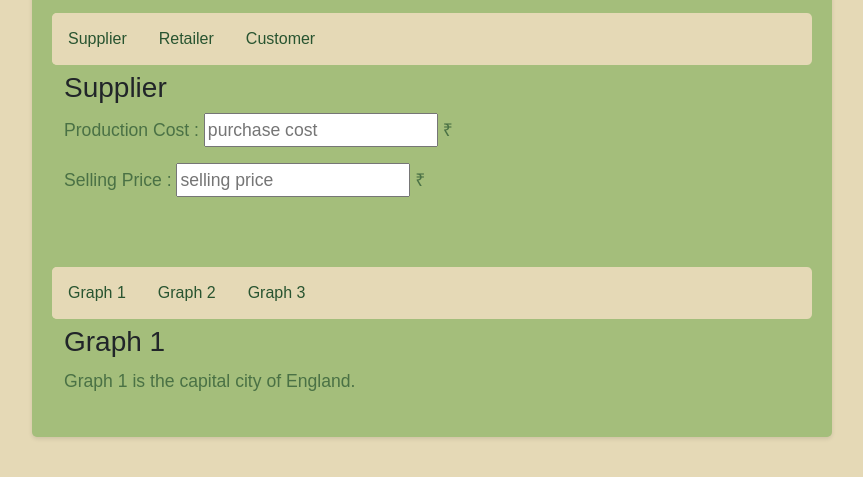
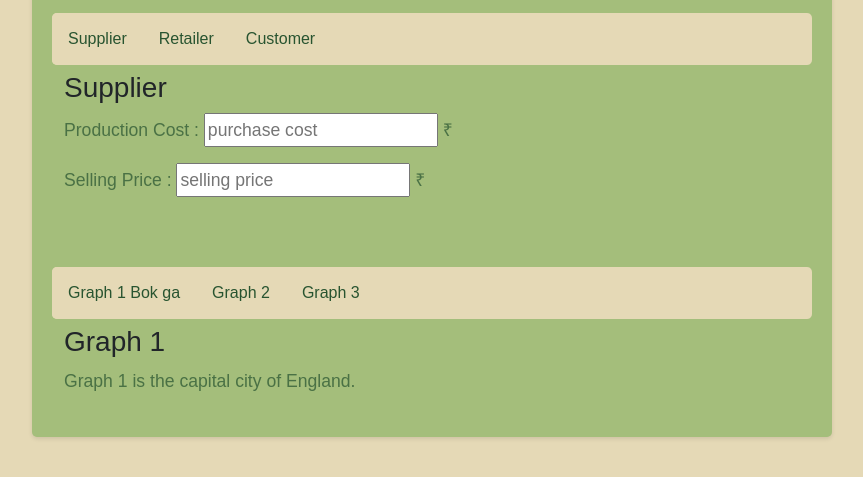
Before and after one commit to ssrikanthreddy/clearTrade, a plain HTML site: page index.html in a window 1280 px wide. Shown: the part 163-640 px from the top of the page, without its empty margins (208-1071 px from the left). Drawn offline with nearby package versions, Linux system fonts and the light colour scheme.

Commit message:
Updated index

```diff
--- a/index.html
+++ b/index.html
@@ -56,7 +56,7 @@
       <!-- Tab links 2 -->
       <div class="tab">
         <button class="tablinks def2" onclick="openTab(event, 'Graph 1', 'group2')">
-          Graph 1
+          Graph 1 Bok ga
         </button>
         <button class="tablinks" onclick="openTab(event, 'Graph 2', 'group2')">
           Graph 2
```
